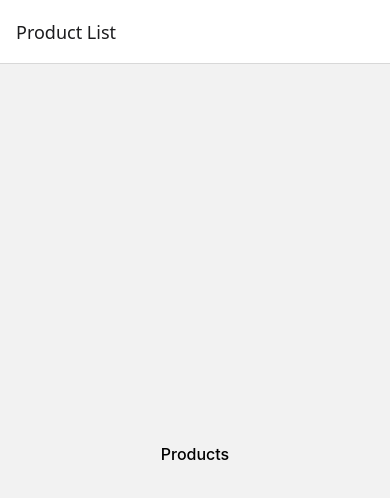
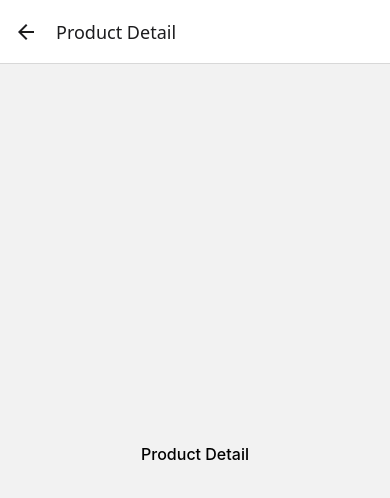
Before and after one commit to PotatoSoKawaii/product-catalog-react-native, a React Native app: screen /ProductDetail in a window 390 px wide. Shown: the top 498 px of the page. Built offline with nearby package versions, Linux system fonts and the light colour scheme.

Commit message:
Add product detail screen

```diff
--- a/App.tsx
+++ b/App.tsx
@@ -1,6 +1,7 @@
 import { NavigationContainer } from '@react-navigation/native';
 import { createNativeStackNavigator } from '@react-navigation/native-stack';
 import ProductListScreen from './src/screens/ProductListScreen';
+import ProductDetailScreen from './src/screens/ProductDetailScreen';
 
 type StackParamList = {
   ProductList: undefined;
@@ -22,6 +23,13 @@ export default function App() {
             title: 'Product List',
           }}
         />
+        <Stack.Screen
+          name="ProductDetail"
+          component={ProductDetailScreen}
+          options={{
+            title: 'Product Detail',
+          }}
+        />
       </Stack.Navigator>
     </NavigationContainer>
   );
--- /dev/null
+++ b/src/screens/ProductDetailScreen.tsx
@@ -0,0 +1,23 @@
+import { StyleSheet, Text, View } from 'react-native';
+
+export default function ProductDetailScreen() {
+    return (
+        <View style={styles.container}>
+            <Text style={styles.title}>
+                Product Detail
+            </Text>
+        </View>
+    );
+}
+
+const styles = StyleSheet.create({
+    container: {
+        flex: 1,
+        justifyContent: 'center',
+        alignItems: 'center',
+    },
+    title: {
+        fontSize: 16,
+        fontWeight: '500',
+    },
+});
```
